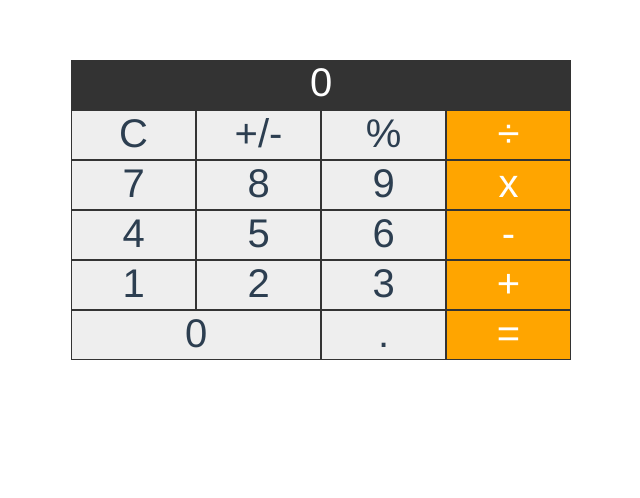
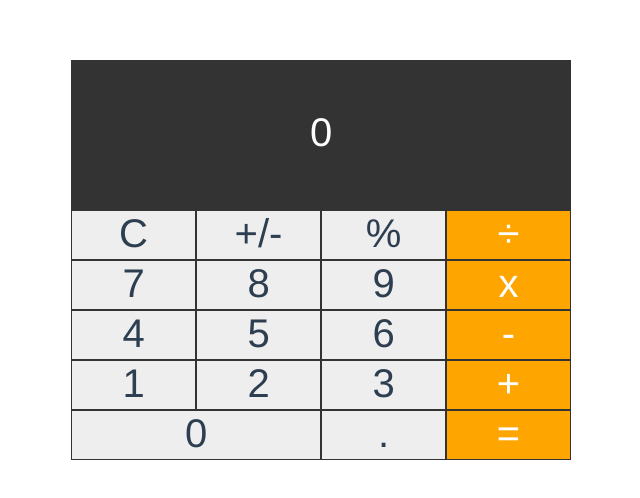
Before and after one commit to DamiCode18/Vue-Calculator, a Vue app: page / in a window 1280 px wide. Shown: the top 498 px of the page, without its empty margins (319-959 px from the left). Built offline with nearby package versions, Linux system fonts and the light colour scheme.

Commit message:
alignment

```diff
--- a/src/components/Calculator.vue
+++ b/src/components/Calculator.vue
@@ -83,7 +83,7 @@ export default {
       this.current = `${this.operator(
         parseFloat(this.current),
         parseFloat(this.previous)
-      )}` ;
+      )}`;
       this.previous = null;
       this.operatorClicked = true;
     }
@@ -105,6 +105,9 @@ export default {
   background: #333;
   color: #fff;
   grid-column: 1/5;
+  height: 100px;
+ padding-top: 50px;
+  text-align: center;
 }
 .zero {
   grid-column: 1 / 3;
```
